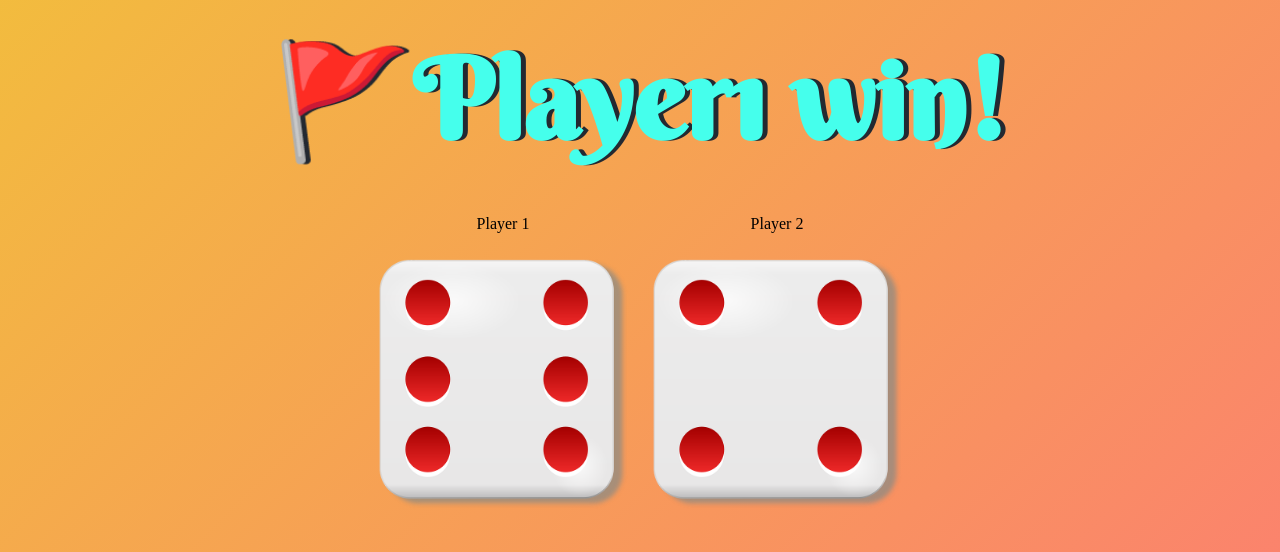
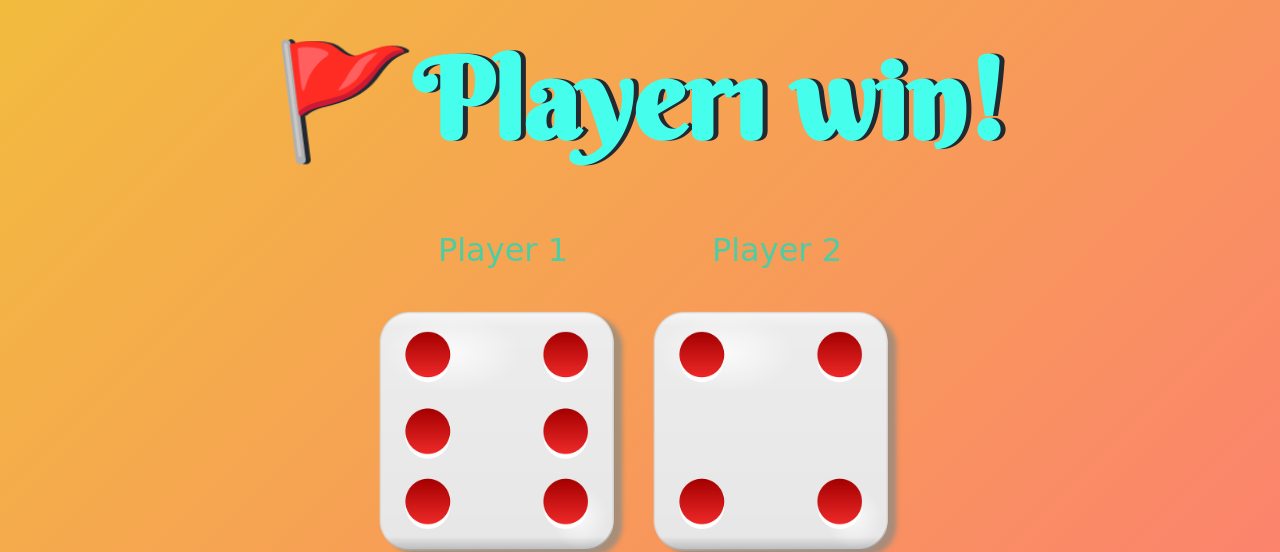
Before and after one commit to Gurdeep2001Sandhu/dice, a plain HTML site: page index.html in a window 1280 px wide. Shown: the top 552 px of the page. Drawn offline with Linux system fonts and the light colour scheme.

Commit message:
Update index.html

```diff
--- a/index.html
+++ b/index.html
@@ -15,19 +15,19 @@
 
       <div class="reload">
         <div class="dice">
-          <p>Player 1</p>
+          <p class="players">Player 1</p>
           <img class="img1" src="images/dice6.png">
         </div>
 
         <div class="dice">
-          <p>Player 2</p>
+          <p class="players">Player 2</p>
           <img class="img2" src="images/dice6.png">
         </div>
       </div>
 
     </div>
     <footer>
-    <a href="https://github.com/Gurdeep2001Sandhu">
+    <a href="https://github.com/Gurdeep2001Sandhu" target="_blank">
       <img src="images/github-logo.webp" alt="github-logo" class="git-img">
       <p id="demo" class="footer-date"></p>
   </footer>
```
